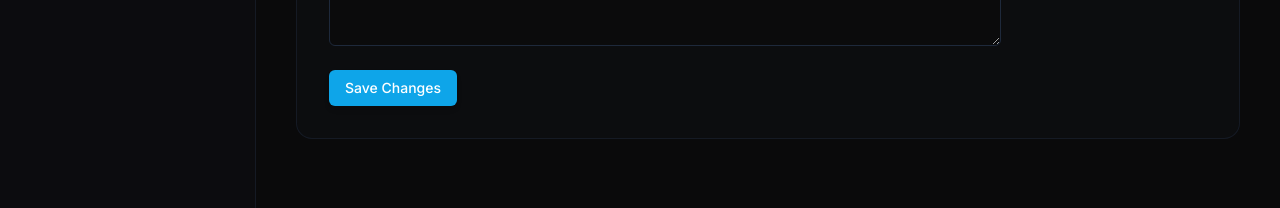
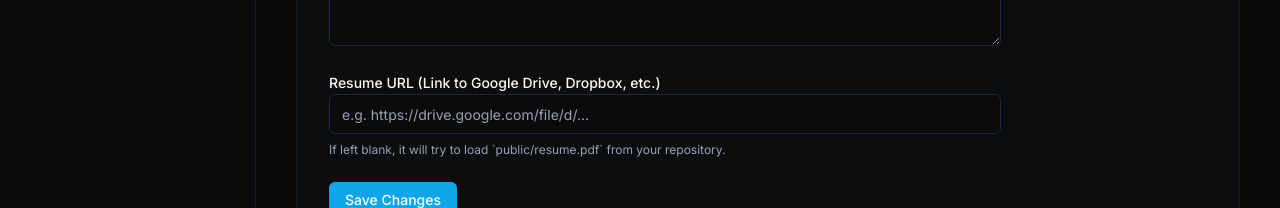
Before and after one commit to bhavyagupta-5/Portfolio, a Next.js app: page /admin in a window 1280 px wide. Shown: the part 498-706 px from the top of the page. Built offline with nearby package versions, Linux system fonts and the light colour scheme; no server answers; the database is empty.

Commit message:
feat: allow updating resume URL from admin panel

```diff
--- a/src/app/admin/page.tsx
+++ b/src/app/admin/page.tsx
@@ -11,6 +11,7 @@ export default function AdminProfile() {
     name: "",
     title: "",
     careerObjective: "",
+    resumeUrl: "",
   });
   const [loading, setLoading] = useState(true);
   const [saving, setSaving] = useState(false);
@@ -25,6 +26,7 @@ export default function AdminProfile() {
             name: data.name || "",
             title: data.title || "",
             careerObjective: data.careerObjective || "",
+            resumeUrl: data.resumeUrl || "",
           });
         }
         setLoading(false);
@@ -112,6 +114,20 @@ export default function AdminProfile() {
           />
         </div>
 
+        <div className="space-y-2">
+          <Label htmlFor="resumeUrl">Resume URL (Link to Google Drive, Dropbox, etc.)</Label>
+          <Input
+            id="resumeUrl"
+            value={profile.resumeUrl}
+            onChange={(e) => setProfile({ ...profile, resumeUrl: e.target.value })}
+            placeholder="e.g. https://drive.google.com/file/d/..."
+            className="bg-background/50"
+          />
+          <p className="text-xs text-muted-foreground mt-1">
+            If left blank, it will try to load `public/resume.pdf` from your repository.
+          </p>
+        </div>
+
         {message && (
           <div className={`p-3 rounded-md text-sm ${message.includes("success") ? "bg-green-500/10 text-green-400 border border-green-500/20" : "bg-red-500/10 text-red-400 border border-red-500/20"}`}>
             {message}
--- a/src/app/api/profile/route.ts
+++ b/src/app/api/profile/route.ts
@@ -21,6 +21,7 @@ export async function PUT(req: Request) {
       profile.name = data.name;
       profile.title = data.title;
       profile.careerObjective = data.careerObjective;
+      if (data.resumeUrl !== undefined) profile.resumeUrl = data.resumeUrl;
     }
 
     await profile.save();
--- a/src/app/resume/page.tsx
+++ b/src/app/resume/page.tsx
@@ -1,40 +1,56 @@
 import Link from "next/link";
 import { ArrowLeft } from "lucide-react";
+import dbConnect from "@/lib/db";
+import { Profile } from "@/models/Profile";
 
 export const metadata = {
   title: "Resume | Bhavya Gupta",
   description: "View the resume of Bhavya Gupta, Full-Stack Developer",
 };
 
-export default function ResumePage() {
+export default async function ResumePage() {
+  await dbConnect();
+  const profile = await Profile.findOne().lean();
+  const resumeUrl = (profile?.resumeUrl && profile.resumeUrl.trim() !== "") ? profile.resumeUrl : "/resume.pdf";
+
+  // If the user provided an external URL (like Google Drive), we can embed it
+  // However, some external URLs block iframes. We'll try to embed, but provide the direct link as fallback.
+
   return (
     <div className="min-h-screen pt-24 pb-12 flex flex-col">
-      <div className="container px-4 md:px-8 mx-auto mb-8 flex-shrink-0">
+      <div className="container px-4 md:px-8 mx-auto mb-8 flex-shrink-0 flex justify-between items-center">
         <Link href="/" className="inline-flex items-center text-muted-foreground hover:text-primary transition-colors font-mono text-sm">
           <ArrowLeft size={16} className="mr-2" /> Back to Home
         </Link>
+        <a
+          href={resumeUrl}
+          target="_blank"
+          rel="noopener noreferrer"
+          className="px-4 py-2 bg-primary/10 text-primary border border-primary/50 hover:bg-primary hover:text-primary-foreground transition-colors rounded-md font-mono text-xs font-semibold"
+        >
+          Open in New Tab
+        </a>
       </div>
       <div className="container px-4 md:px-8 mx-auto flex-1 flex flex-col items-center">
         <div className="w-full max-w-5xl flex-1 bg-card border border-border/50 rounded-xl overflow-hidden min-h-[75vh] relative shadow-[0_10px_30px_-15px_rgba(14,165,233,0.2)]">
-          {/* This iframe embeds the PDF directly on the page */}
           <iframe
-            src="/resume.pdf"
+            src={resumeUrl}
             className="w-full h-full absolute inset-0 z-10"
             title="Resume PDF"
           />
 
-          {/* This shows behind the iframe in case the file is missing or blocked */}
           <div className="absolute inset-0 flex flex-col items-center justify-center p-8 text-center bg-background z-0">
             <h2 className="text-xl font-bold mb-2">Resume Not Found</h2>
             <p className="text-muted-foreground mb-6 max-w-md">
-              The PDF could not be loaded. Please ensure you have placed your <code className="bg-muted px-1.5 py-0.5 rounded text-primary">resume.pdf</code> file inside the <code className="bg-muted px-1.5 py-0.5 rounded text-primary">public</code> folder.
+              The PDF could not be loaded. Please ensure you have placed your <code className="bg-muted px-1.5 py-0.5 rounded text-primary">resume.pdf</code> file inside the <code className="bg-muted px-1.5 py-0.5 rounded text-primary">public</code> folder, or configured a valid Resume URL in the Admin Panel.
             </p>
             <a
-              href="/resume.pdf"
-              download
+              href={resumeUrl}
+              target="_blank"
+              rel="noopener noreferrer"
               className="px-6 py-2 bg-primary/10 text-primary border border-primary/50 hover:bg-primary hover:text-primary-foreground transition-colors rounded-md font-mono text-sm font-semibold"
             >
-              Attempt Manual Download
+              Attempt Direct Download
             </a>
           </div>
         </div>
```
